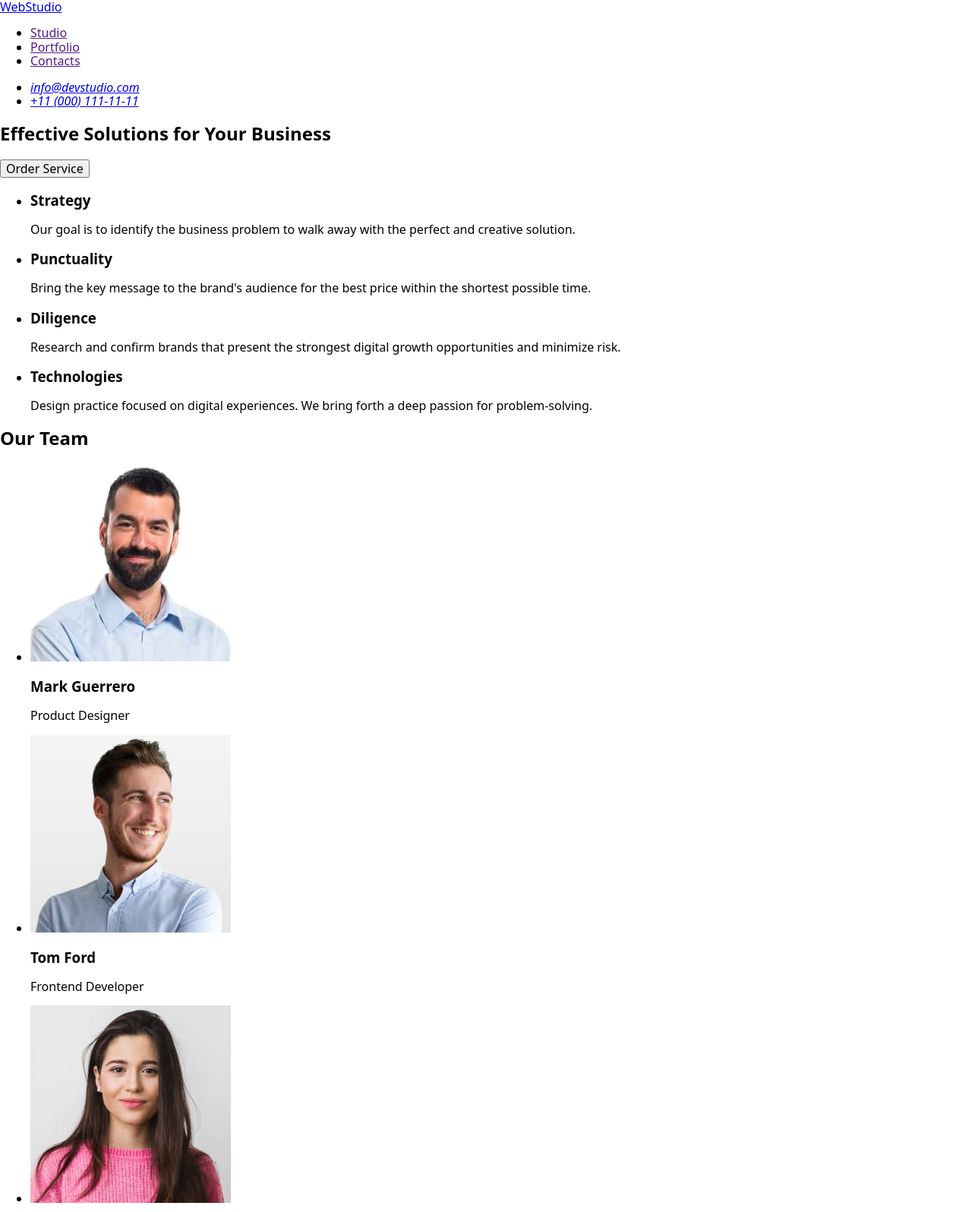
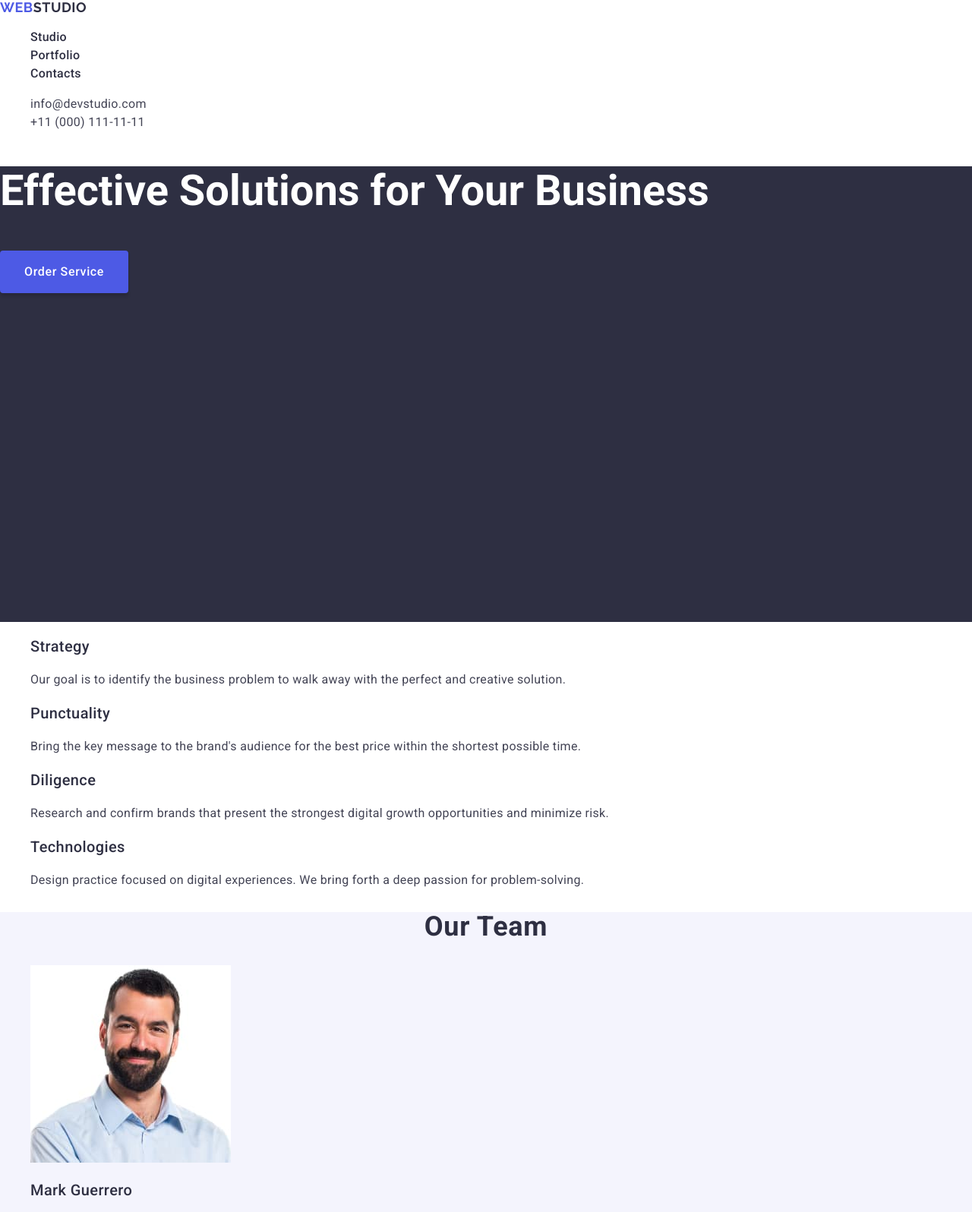
Before and after one commit to SERHIHUB/goit-markup-hw-02, a plain HTML site: page index.html in a window 1280 px wide. Shown: the top 1596 px of the page at 76% size. Drawn offline with nearby package versions, Linux system fonts and the light colour scheme.

Commit message:
home work 2

```diff
--- a/css/styles.css
+++ b/css/styles.css
@@ -1,12 +1,127 @@
-/* #F4F4FD
-
-#E7E9FC
-
-#4D5AE5
-
- */
 body {
   font-family: "Roboto", sans-serif;
   color: #2e2f42;
   background-color: #fff;
+  max-width: 1440px;
 }
+
+a {
+  text-decoration: none;
+}
+
+ul {
+  list-style-type: none;
+}
+
+.cap {
+  background-color: #fff;
+}
+
+.logo {
+  color: #2e2f42;
+  font-family: "Raleway";
+  font-size: 18px;
+  font-style: normal;
+  font-weight: 700;
+  line-height: 1.16;
+  letter-spacing: 0.54px;
+  text-transform: uppercase;
+}
+
+.logo__item {
+  color: #4d5ae5;
+}
+
+.link {
+  font-family: "Roboto";
+  font-size: 16px;
+  font-style: normal;
+  line-height: 1.5;
+  letter-spacing: 0.32px;
+}
+
+.navigation__link {
+  color: #2e2f42;
+  font-weight: 500;
+}
+
+.contact__link {
+  color: #434455;
+  font-weight: 400;
+}
+
+/* -----main----- */
+
+.hero {
+  background-color: #2e2f42;
+  height: 600px;
+}
+
+.hero__title {
+  color: #fff;
+  font-size: 56px;
+}
+
+.hero__button {
+  cursor: pointer;
+  color: #fff;
+  font-size: 16px;
+  font-weight: 500;
+  line-height: 1.5;
+  letter-spacing: 0.64px;
+  background-color: #4d5ae5;
+  padding: 16px 32px;
+  border: none;
+  border-radius: 4px;
+  box-shadow: 0px 4px 4px 0px rgba(0, 0, 0, 0.15);
+}
+
+.title {
+  color: #2e2f42;
+  font-size: 20px;
+  font-weight: 500;
+  line-height: 1.2;
+  letter-spacing: 0.4px;
+}
+
+.text {
+  color: #434455;
+  font-size: 16px;
+  line-height: 1.5;
+  letter-spacing: 0.32px;
+}
+
+.team {
+  background-color: #f4f4fd;
+}
+
+.title-second {
+  color: #2e2f42;
+  font-size: 36px;
+  font-weight: 700;
+  line-height: 1.1;
+  letter-spacing: 0.72px;
+  text-transform: capitalize;
+  text-align: center;
+}
+
+.footer {
+  height: 312px;
+  background-color: #2e2f42;
+}
+
+.footer__link {
+  color: #f4f4fd;
+  font-family: "Raleway";
+  font-size: 18px;
+  line-height: 1.2;
+  letter-spacing: 0.54px;
+  text-transform: uppercase;
+}
+
+.footer__text {
+  color: #f4f4fd;
+  font-size: 16px;
+  line-height: 1.5;
+  letter-spacing: 0.32px;
+}
--- a/index.html
+++ b/index.html
@@ -13,32 +13,38 @@
       rel="stylesheet"
       href="https://cdnjs.cloudflare.com/ajax/libs/modern-normalize/2.0.0/modern-normalize.min.css"
     />
-    <link rel="stylesheet" href="./css/style.css" />
+    <link rel="stylesheet" href="./css/styles.css" />
   </head>
   <body>
     <header class="cap">
       <nav class="navigation">
-        <a href="./index.html" class="logo">WebStudio</a>
+        <a href="./index.html" class="logo"
+          ><span class="logo__item">Web</span>Studio</a
+        >
 
         <ul class="navigation__list">
-          <li>
-            <a href="">Studio</a>
+          <li class="navigation__item">
+            <a href="" class="navigation__link link">Studio</a>
           </li>
-          <li>
-            <a href="">Portfolio</a>
+          <li class="navigation__item">
+            <a href="" class="navigation__link link">Portfolio</a>
           </li>
-          <li>
-            <a href="">Contacts</a>
+          <li class="navigation__item">
+            <a href="" class="navigation__link link">Contacts</a>
           </li>
         </ul>
       </nav>
       <address class="contact">
         <ul class="contact__list">
-          <li>
-            <a href="mailto:info@devstudio.com">info@devstudio.com</a>
+          <li class="contact__item">
+            <a class="contact__link link" href="mailto:info@devstudio.com"
+              >info@devstudio.com</a
+            >
           </li>
-          <li>
-            <a href="tel:+110001111111">+11 (000) 111-11-11</a>
+          <li class="contact__item">
+            <a class="contact__link link" href="tel:+110001111111"
+              >+11 (000) 111-11-11</a
+            >
           </li>
         </ul>
       </address>
@@ -52,30 +58,30 @@
       <section class="skills">
         <h2 hidden>Skills</h2>
         <ul class="skills__list">
-          <li>
-            <h3>Strategy</h3>
-            <p>
+          <li class="skills__item">
+            <h3 class="title">Strategy</h3>
+            <p class="text">
               Our goal is to identify the business problem to walk away with the
               perfect and creative solution.
             </p>
           </li>
-          <li>
-            <h3>Punctuality</h3>
-            <p>
+          <li class="skills__item">
+            <h3 class="title">Punctuality</h3>
+            <p class="text">
               Bring the key message to the brand's audience for the best price
               within the shortest possible time.
             </p>
           </li>
-          <li>
-            <h3>Diligence</h3>
-            <p>
+          <li class="skills__item">
+            <h3 class="title">Diligence</h3>
+            <p class="text">
               Research and confirm brands that present the strongest digital
               growth opportunities and minimize risk.
             </p>
           </li>
-          <li>
-            <h3>Technologies</h3>
-            <p>
+          <li class="skills__item">
+            <h3 class="title">Technologies</h3>
+            <p class="text">
               Design practice focused on digital experiences. We bring forth a
               deep passion for problem-solving.
             </p>
@@ -83,9 +89,9 @@
         </ul>
       </section>
       <section class="team">
-        <h2 class="team__header">Our Team</h2>
+        <h2 class="team__title title-second">Our Team</h2>
         <ul class="team__list">
-          <li>
+          <li class="team__item">
             <img
               src="./images/mark.jpg"
               alt="man with a beard"
@@ -93,10 +99,10 @@
               height="260"
             />
 
-            <h3>Mark Guerrero</h3>
-            <p>Product Designer</p>
+            <h3 class="title">Mark Guerrero</h3>
+            <p class="text">Product Designer</p>
           </li>
-          <li>
+          <li class="team__item">
             <img
               src="./images/tom.jpg"
               alt="the man smiles"
@@ -104,10 +110,10 @@
               height="260"
             />
 
-            <h3>Tom Ford</h3>
-            <p>Frontend Developer</p>
+            <h3 class="title">Tom Ford</h3>
+            <p class="text">Frontend Developer</p>
           </li>
-          <li>
+          <li class="team__item">
             <img
               src="./images/camila.jpg"
               alt="woman"
@@ -115,87 +121,89 @@
               height="260"
             />
 
-            <h3>Camila Garcia</h3>
-            <p>Marketing</p>
+            <h3 class="title">Camila Garcia</h3>
+            <p class="text">Marketing</p>
           </li>
-          <li>
+          <li class="team__item">
             <img src="./images/daniel.jpg" alt="man" width="264" height="260" />
 
-            <h3>Daniel Wilson</h3>
-            <p>UI Designer</p>
+            <h3 class="title">Daniel Wilson</h3>
+            <p class="text">UI Designer</p>
           </li>
         </ul>
       </section>
       <section class="portfolio">
-        <h2 class="portfolio__title">Our Portfolio</h2>
+        <h2 class="portfolio__title title-second">Our Portfolio</h2>
         <ul class="portfolio__list">
-          <li>
+          <li class="portfolio__item">
             <img
               src="./images/addition.jpg"
               alt="banking"
               width="360"
               height="300"
             />
-            <h3>Banking App</h3>
-            <p>App</p>
+            <h3 class="title">Banking App</h3>
+            <p class="text">App</p>
           </li>
-          <li>
+          <li class="portfolio__item">
             <img
               src="./images/mobile_qr.jpg"
               alt="qr code"
               width="360"
               height="300"
             />
-            <h3>Cashless Payment</h3>
-            <p>Marketing</p>
+            <h3 class="title">Cashless Payment</h3>
+            <p class="text">Marketing</p>
           </li>
-          <li>
+          <li class="portfolio__item">
             <img
               src="./images/laptop.jpg"
               alt="laptop"
               width="360"
               height="300"
             />
-            <h3>Meditation App</h3>
-            <p>App</p>
+            <h3 class="title">Meditation App</h3>
+            <p class="text">App</p>
           </li>
-          <li>
+          <li class="portfolio__item">
             <img
               src="./images/taxi.jpg"
               alt="the driver behind the whils"
               width="360"
               height="300"
             />
-            <h3>Taxi Service</h3>
-            <p>Marketing</p>
+            <h3 class="title">Taxi Service</h3>
+            <p class="text">Marketing</p>
           </li>
-          <li>
+          <li class="portfolio__item">
             <img
               src="./images/screen.jpg"
               alt="phone"
               width="360"
               height="300"
             />
-            <h3>Screen Illustrations</h3>
-            <p>Design</p>
+            <h3 class="title">Screen Illustrations</h3>
+            <p class="text">Design</p>
           </li>
-          <li>
+          <li class="portfolio__item">
             <img
               src="./images/courses.jpg"
               alt="girl in orange"
               width="360"
               height="300"
             />
-            <h3>Online Courses</h3>
-            <p>Marketing</p>
+            <h3 class="title">Online Courses</h3>
+            <p class="text">Marketing</p>
           </li>
         </ul>
       </section>
     </main>
     <footer class="footer">
-      <a href="./index.html">WebStudio</a>
+      <a class="footer__link" href="./index.html"
+        ><span class="logo__item">Web</span>Studio</a
+      >
 
-      <p>
+      <p class="footer__text">
         Increase the flow of customers and sales for your business with digital
         marketing & growth solutions.
       </p>
```
